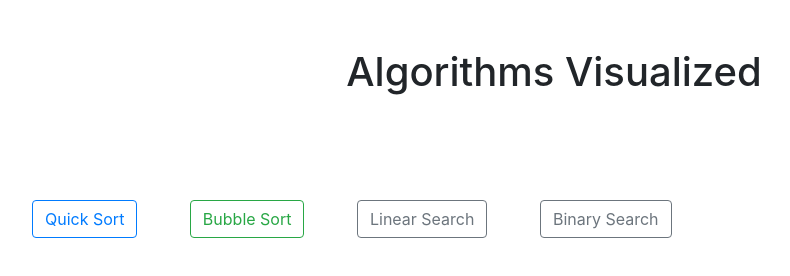
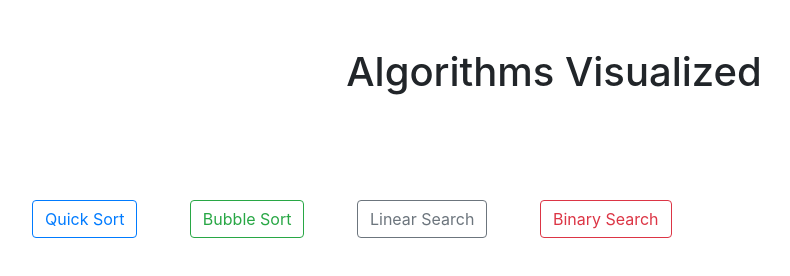
Before and after one commit to yashpatel007/Algorithms-Visualized, a plain HTML site: page index.html in a window 1280 px wide. Shown: the whole page, without its empty margins (86-876 px from the left). Drawn offline with nearby package versions, Linux system fonts and the light colour scheme.

Commit message:
binary search

```diff
--- a/index.html
+++ b/index.html
@@ -28,7 +28,7 @@
 
         <button type="button" class="btn btn-outline-secondary mr-5"
             onclick="window.location.href = 'search-algorithm/linearsearch/linearsearch.html';">Linear Search</button>
-        <button type="button" class="btn btn-outline-secondary mr-5"
+        <button type="button" class="btn btn-outline-danger mr-5"
             onclick="window.location.href = 'search-algorithm/binarysearch/binarysearch.html';">Binary Search</button>
     </div>
 
```
